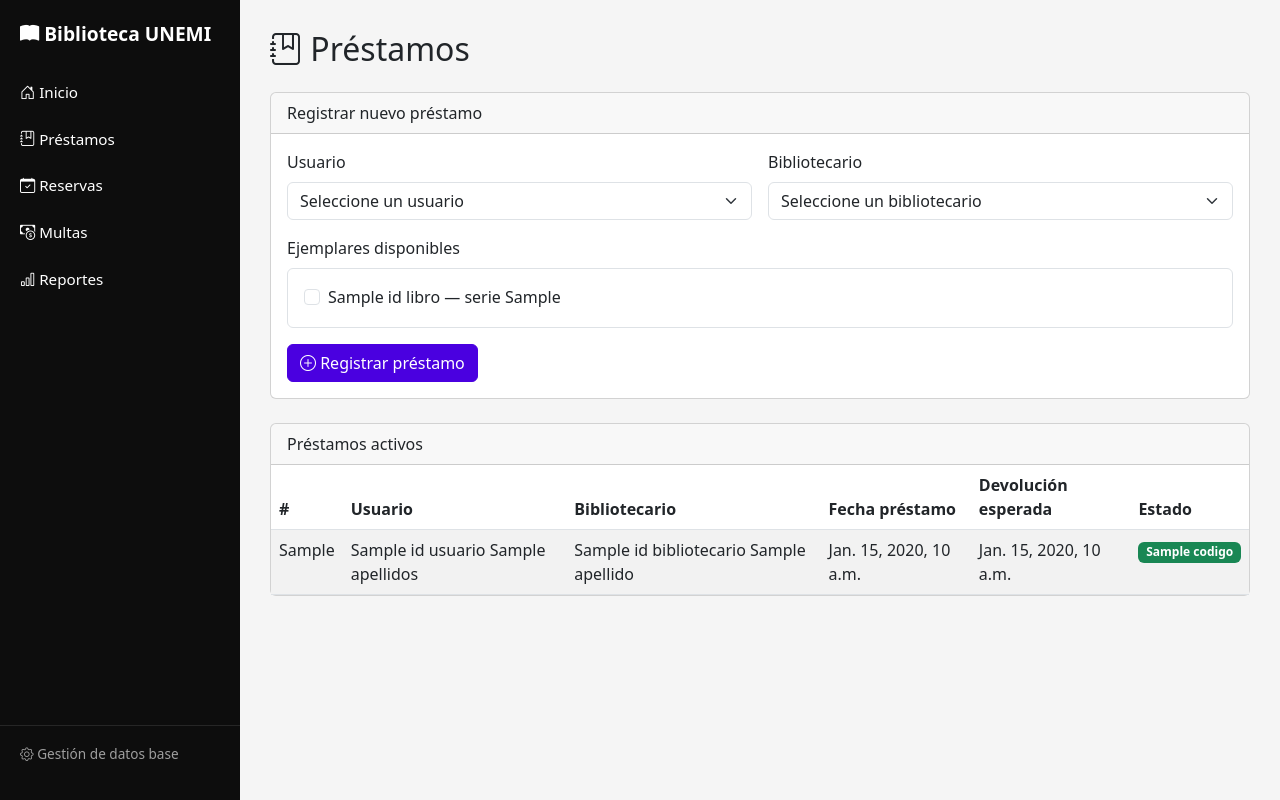
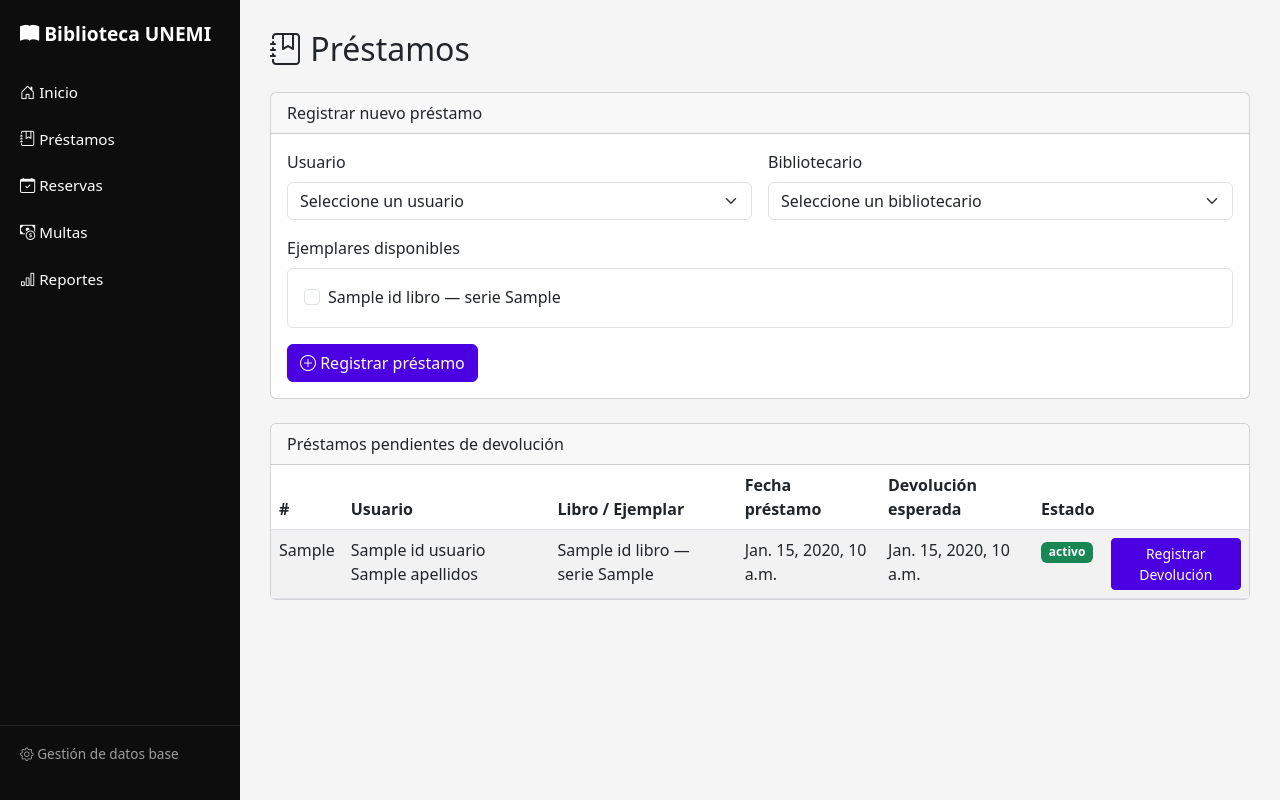
Before and after one commit to AlveGames/BD-sistema-de-biblioteca, a Django app: template prestamos/templates/prestamos/lista.html in a window 1280 px wide. Run offline with Django 5.2, Linux system fonts and the light colour scheme; the template is opened without the code that fills it: most values are stand-ins (such as "Sample title", 1, 10 or a date in 2020).

Commit message:
Implementar registro de devolucion con generacion automatica de multa

```diff
--- a/prestamos/templates/prestamos/lista.html
+++ b/prestamos/templates/prestamos/lista.html
@@ -54,36 +54,81 @@
 </div>
 
 <div class="card">
-  <div class="card-header">Préstamos activos</div>
+  <div class="card-header">Préstamos pendientes de devolución</div>
   <div class="card-body p-0">
     <table class="table table-striped mb-0">
       <thead>
         <tr>
           <th>#</th>
           <th>Usuario</th>
-          <th>Bibliotecario</th>
+          <th>Libro / Ejemplar</th>
           <th>Fecha préstamo</th>
           <th>Devolución esperada</th>
           <th>Estado</th>
+          <th></th>
         </tr>
       </thead>
       <tbody>
-        {% for prestamo in prestamos_activos %}
+        {% for detalle in detalles_pendientes %}
           <tr>
-            <td>{{ prestamo.id_prestamo }}</td>
-            <td>{{ prestamo.id_usuario.nombres }} {{ prestamo.id_usuario.apellidos }}</td>
-            <td>{{ prestamo.id_bibliotecario.nombre }} {{ prestamo.id_bibliotecario.apellido }}</td>
-            <td>{{ prestamo.fecha_prestamo }}</td>
-            <td>{{ prestamo.fecha_devolucion_esperada }}</td>
-            <td><span class="badge badge-activo">{{ prestamo.id_estado.codigo }}</span></td>
+            <td>{{ detalle.id_prestamo.id_prestamo }}</td>
+            <td>{{ detalle.id_prestamo.id_usuario.nombres }} {{ detalle.id_prestamo.id_usuario.apellidos }}</td>
+            <td>{{ detalle.id_ejemplar.id_libro.titulo_libro }} — serie {{ detalle.id_ejemplar.numero_serie }}</td>
+            <td>{{ detalle.id_prestamo.fecha_prestamo }}</td>
+            <td>{{ detalle.id_prestamo.fecha_devolucion_esperada }}</td>
+            <td>
+              {% if detalle.id_prestamo.id_estado.codigo == 'vencido' %}
+                <span class="badge badge-vencido">vencido</span>
+              {% else %}
+                <span class="badge badge-activo">activo</span>
+              {% endif %}
+            </td>
+            <td>
+              <button type="button" class="btn btn-sm btn-primary" data-bs-toggle="modal" data-bs-target="#modalDevolucion{{ detalle.id_detalle }}">
+                Registrar Devolución
+              </button>
+            </td>
           </tr>
         {% empty %}
           <tr>
-            <td colspan="6" class="text-center text-muted">No hay préstamos activos.</td>
+            <td colspan="7" class="text-center text-muted">No hay préstamos pendientes de devolución.</td>
           </tr>
         {% endfor %}
       </tbody>
     </table>
   </div>
 </div>
+
+{% for detalle in detalles_pendientes %}
+  <div class="modal fade" id="modalDevolucion{{ detalle.id_detalle }}" tabindex="-1" aria-hidden="true">
+    <div class="modal-dialog">
+      <div class="modal-content">
+        <form method="post" action="{% url 'prestamos:registrar_devolucion' detalle.id_detalle %}">
+          {% csrf_token %}
+          <div class="modal-header">
+            <h5 class="modal-title">Registrar devolución</h5>
+            <button type="button" class="btn-close" data-bs-dismiss="modal" aria-label="Cerrar"></button>
+          </div>
+          <div class="modal-body">
+            <p class="mb-3">
+              <strong>{{ detalle.id_ejemplar.id_libro.titulo_libro }}</strong> — serie {{ detalle.id_ejemplar.numero_serie }}<br>
+              Usuario: {{ detalle.id_prestamo.id_usuario.nombres }} {{ detalle.id_prestamo.id_usuario.apellidos }}
+            </p>
+            <label for="condicion-{{ detalle.id_detalle }}" class="form-label">Condición del ejemplar</label>
+            <select name="condicion" id="condicion-{{ detalle.id_detalle }}" class="form-select" required>
+              <option value="" disabled selected>Seleccione una condición</option>
+              {% for condicion in condiciones_ejemplar %}
+                <option value="{{ condicion.id_estado }}">{{ condicion.codigo|capfirst }}</option>
+              {% endfor %}
+            </select>
+          </div>
+          <div class="modal-footer">
+            <button type="button" class="btn btn-secondary" data-bs-dismiss="modal">Cancelar</button>
+            <button type="submit" class="btn btn-primary">Confirmar devolución</button>
+          </div>
+        </form>
+      </div>
+    </div>
+  </div>
+{% endfor %}
 {% endblock %}
--- a/prestamos/urls.py
+++ b/prestamos/urls.py
@@ -4,4 +4,5 @@ from . import views
 app_name = 'prestamos'
 urlpatterns = [
     path('', views.lista, name='lista'),
+    path('devolucion/<int:id_detalle>/', views.registrar_devolucion, name='registrar_devolucion'),
 ]
--- a/templates/base.html
+++ b/templates/base.html
@@ -40,5 +40,6 @@
   {% block content %}{% endblock %}
 </main>
 
+<script src="https://cdn.jsdelivr.net/npm/bootstrap@5.3.0/dist/js/bootstrap.bundle.min.js"></script>
 </body>
 </html>
```
Also changed, not shown: prestamos/servicios.py (+81 -2 lines), prestamos/views.py (+28 -5 lines).
